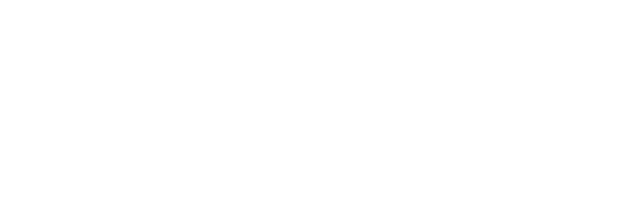
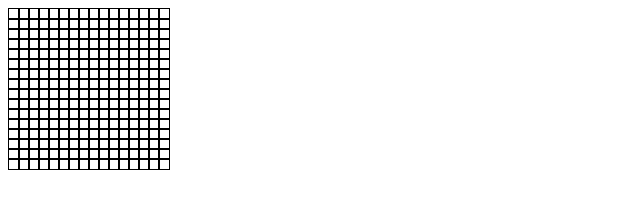
Before and after one commit to cdpadilla42/Etch, a plain HTML site: page index.html in a window 1280 px wide. Shown: the whole page, without its empty margins (0-640 px from the left). Drawn offline with Linux system fonts and the light colour scheme.

Commit message:
Rafactor code to use CSS grid

```diff
--- a/index.html
+++ b/index.html
@@ -7,13 +7,21 @@
 
       </div>
 
+      <style>
+        .box {
+          height: 10px;
+          width: 10px;
+          border: 1px solid black;
+        }
+        #grid-container {
+          display: grid;
+          grid-template: repeat(16, 10px) / repeat(16, 10px);
+        }
+      </style>
+
       <script>
 
         var container = document.querySelector('#grid-container');
-
-        // Try to use inline-block and br elements to positions divs in your document.
-        // for example: set css style to box to display as inline block
-        // then, in your loop, if i modulo 16 returns 1, instert a br
 
         for (var i = 1; i < 257; i++) {
           let newDiv = document.createElement('div');
@@ -21,6 +29,17 @@
           container.appendChild(newDiv);
         }
 
+        // target array of boxs
+        var boxes = document.querySelectorAll('.box')
+        // function: change class to hover
+        function changeColor() {
+          this.classList('hover');
+        }
+        // add eventListener
+        boxes.forEach((box) => {
+          box.addEventListener('click', changeColor)
+        });
+
       </script>
     </body>
   </html>
```
